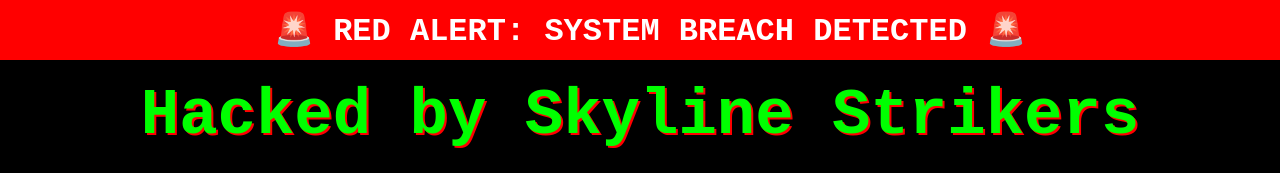
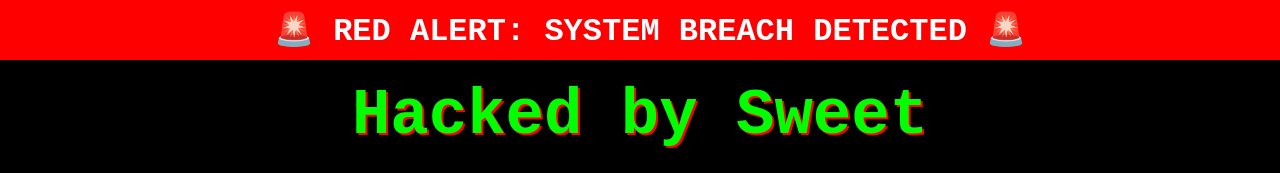
Before and after one commit to jabaalez/hack, a plain HTML site: page index.html in a window 1280 px wide. Shown: the top 173 px of the page. Drawn offline with Linux system fonts and the light colour scheme.

Commit message:
Update index.html

```diff
--- a/index.html
+++ b/index.html
@@ -86,7 +86,7 @@
 
   <div class="red-alert">🚨 RED ALERT: SYSTEM BREACH DETECTED 🚨</div>
 
-  <h1>Hacked by Skyline Strikers</h1>
+  <h1>Hacked by Sweet</h1>
   <img src="https://i.imgur.com/Z7AzH2c.png" class="spin-image" alt="Hacker Logo">
 
   <div class="rain" id="rain"></div>
```
